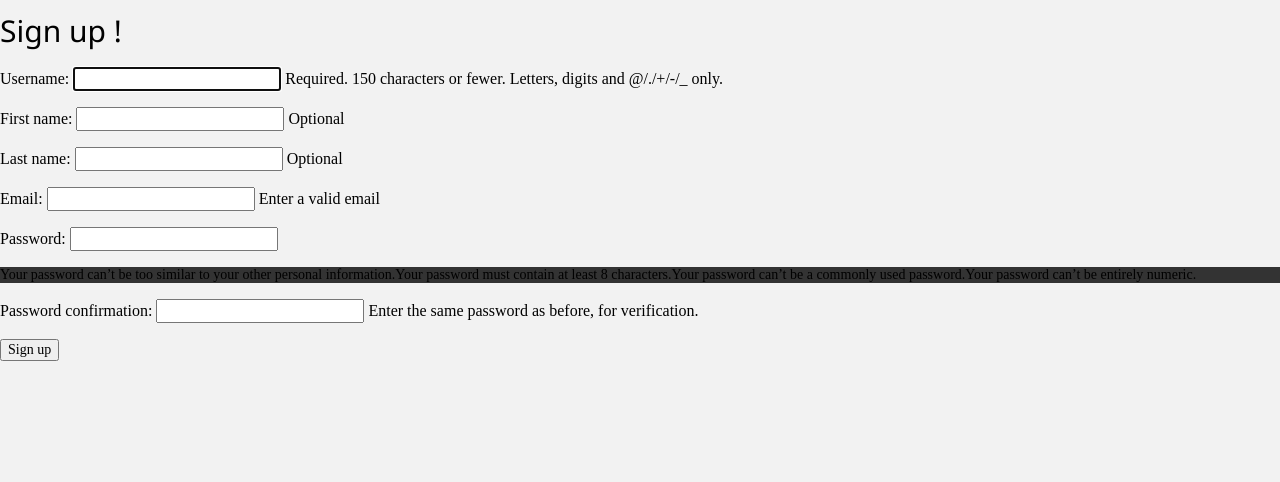
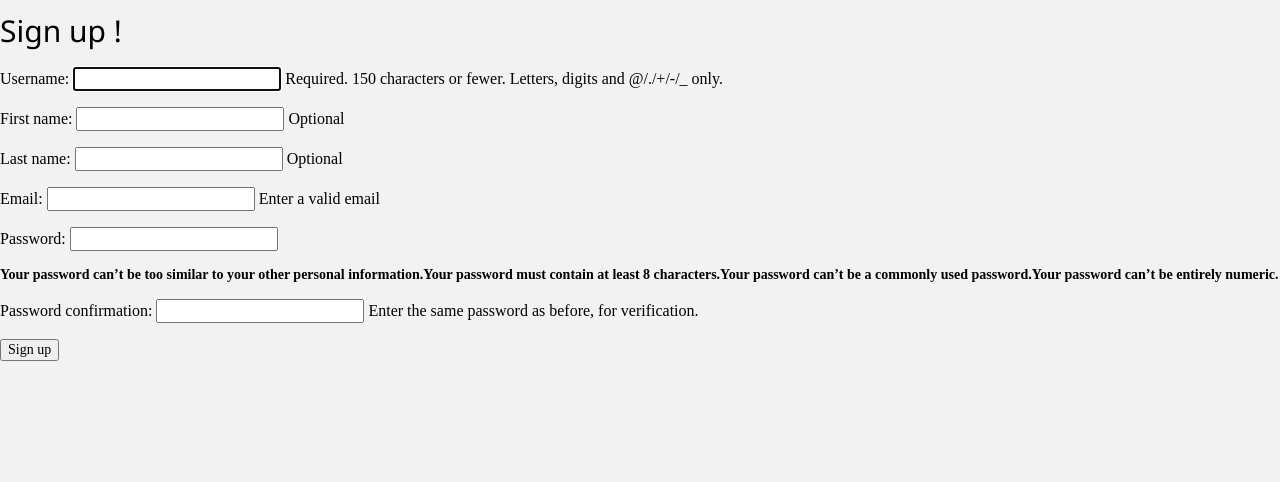
Before and after one commit to louloup22/seriePlatform, a Django app: page /signup/ in a window 1280 px wide. Shown: the part 46-528 px from the top of the page. Run offline with Django 3.2, Linux system fonts and the light colour scheme; some libraries are stand-ins or nearby versions.

Commit message:
Readme technical installation and better signup

```diff
--- a/static/css/style.css
+++ b/static/css/style.css
@@ -98,8 +98,12 @@ a:hover {
 }
 
 
+/*Page signup */
 
-
+.signup ul{
+  background-color: #f2f2f2;
+  font-weight: bold;
+}
 
 /* Page serieinfo */
 /*commun à toute la partie sur les infos de la série*/
--- a/webapp/models.py
+++ b/webapp/models.py
@@ -3,7 +3,6 @@ from django.contrib.auth.models import User
 import webapp.config as config
 import json
 import requests
-from pandas import DataFrame as df
 from datetime import date
 import re
 from django.db.models.signals import post_save
--- a/webapp/templates/webapp/seasoninfo.html
+++ b/webapp/templates/webapp/seasoninfo.html
@@ -13,7 +13,7 @@
 <a href="/serieinfo/{{id}}/seasoninfo/{{next_page}}/{{nb_seasons}}" class="next">Next &raquo;</a>
 
 <!-- Si le numéro de série est 1 il faut vérifier s'il y a une saison précédente pour les flèches -->
-{% elif page == 1 %}
+{% elif page == 1 and nb_seasons != 1 %}
 {% if season_info.prev_season == 0 %}
 <!-- Dans ce cas, pas de saison 0 -->
 <a href="/serieinfo/{{id}}/seasoninfo/{{next_page}}/{{nb_seasons}}" class="next">Next &raquo;</a>
@@ -24,8 +24,10 @@
 {% endif %}
 
 <!-- Il s'agit de la dernière saison, on ne peut aller sur la page suivante donc on ne met que le bouton précédent -->
-{% elif page == nb_seasons %}
+{% elif page == nb_seasons and page != 1 %}
 <a href="/serieinfo/{{id}}/seasoninfo/{{previous_page}}/{{nb_seasons}}" class="previous">&laquo; Previous</a>
+
+{% elif page == nb_seasons and page == 1 %}
 
 <!-- Saison qui a une précédente et une suivante -->
 {% else %}
--- a/webapp/templates/webapp/signup.html
+++ b/webapp/templates/webapp/signup.html
@@ -5,7 +5,7 @@
 Vous êtes connecté, {{ user.username }} !
 {% else %}
     <h2>Sign up !</h2>
-    <form method="post",action=".">
+    <form class="signup" method="post",action=".">
         {% csrf_token %}
         {{ form.as_p }}
         <button type="submit">Sign up</button>
--- a/webapp/views.py
+++ b/webapp/views.py
@@ -2,12 +2,9 @@ from django.shortcuts import render,redirect
 from django.contrib.auth import login, authenticate
 from webapp.forms import SignUpForm, SearchForm
 from webapp.models import Search, Serie, Profil,SearchThread
-from pandas import DataFrame as df
-import pandas as pd
 from django.http import JsonResponse
 from django.template.context import RequestContext
-import numpy as np
-import time
+
 
 """
 This is a list of different views
```
Also changed, not shown: README.md, db.sqlite3.
